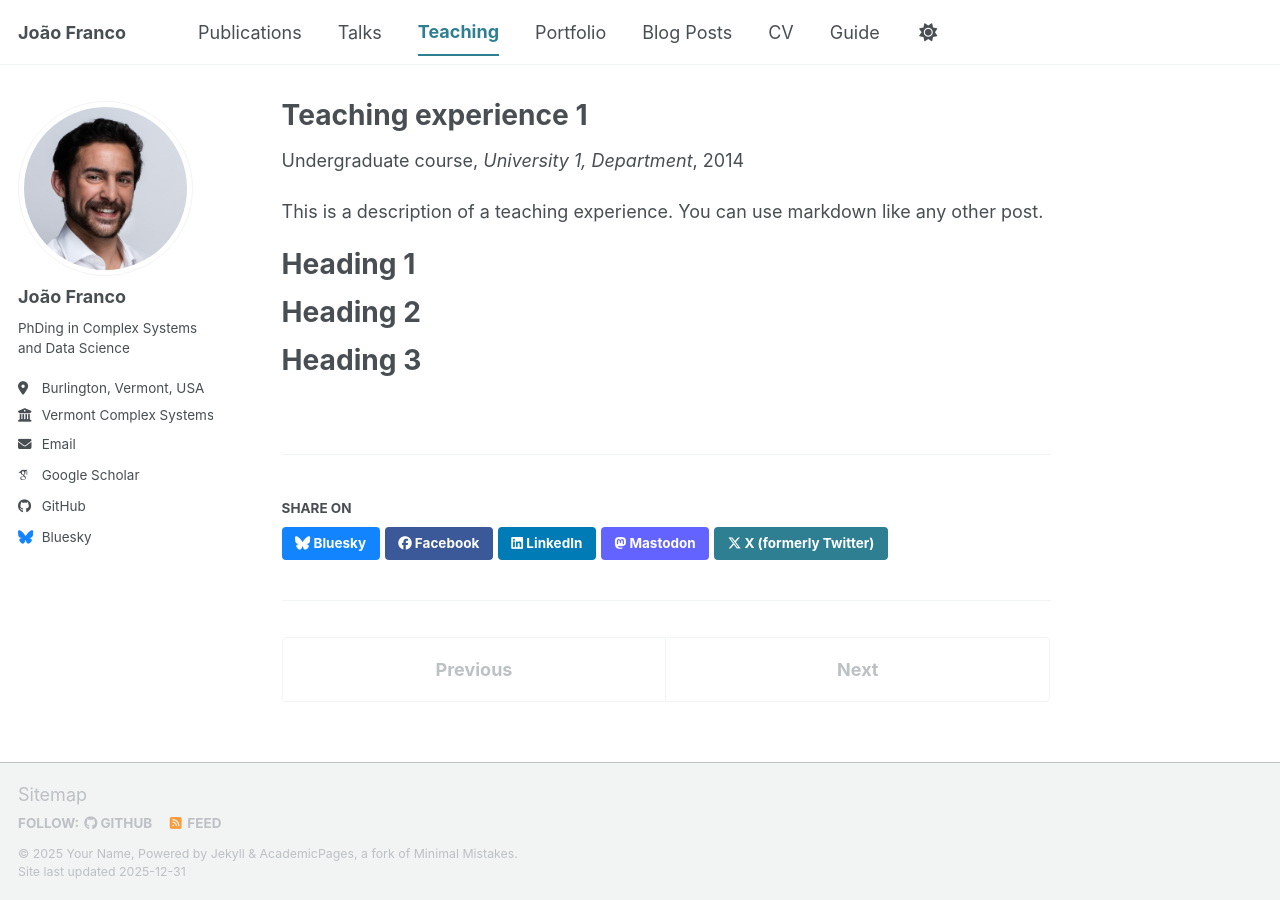
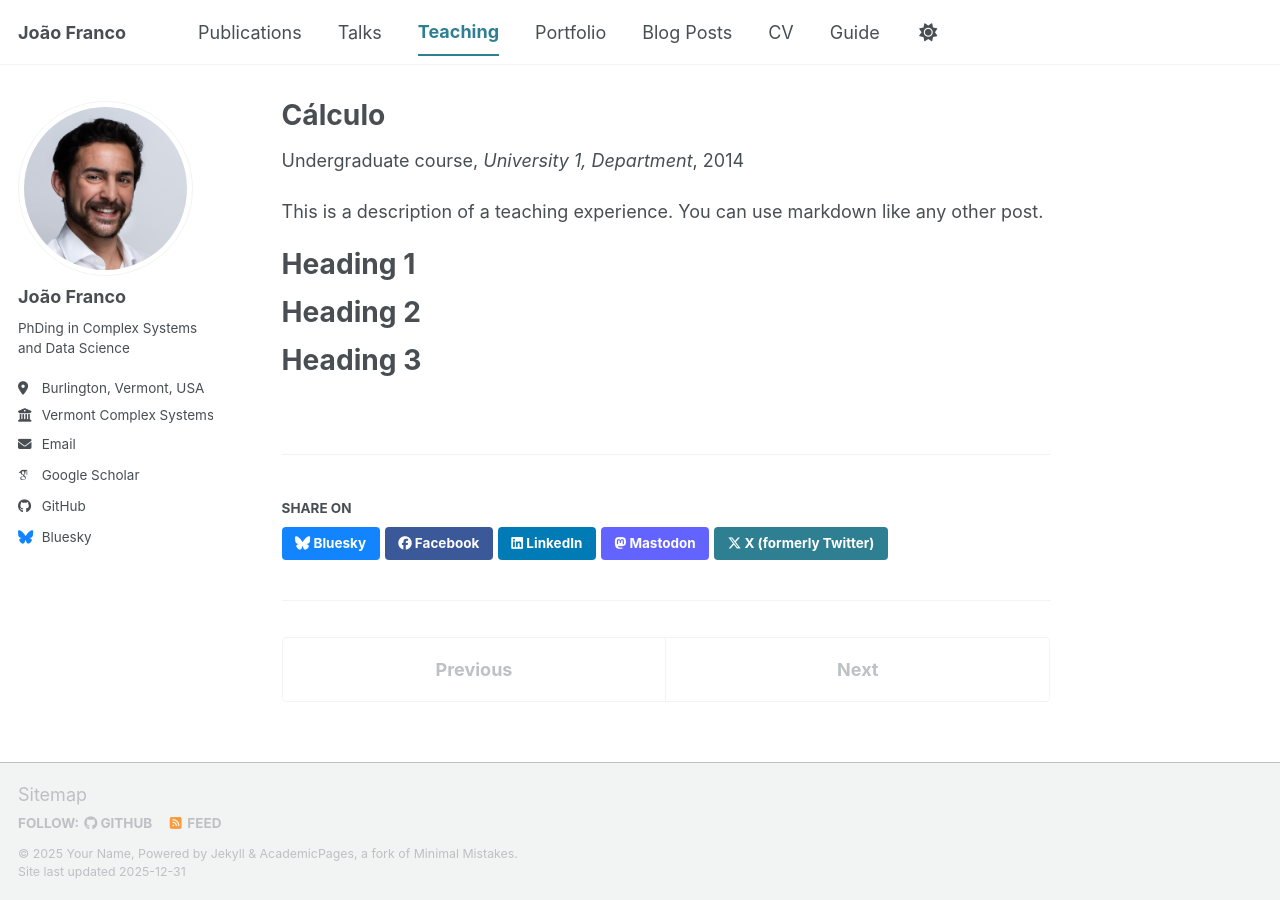
Before and after one commit to OkFranco/okfranco.github.io, a Jekyll site: the page built from _teaching/2014-spring-teaching-1.md, in a window 1280 px wide. Built offline with Jekyll 4.4.1, drawn with Linux system fonts in a browser that asks for light colours; some web fonts are replaced; a script bundle is joined from its source files by our own code; library files that are not in the unit come from our copies; a file with an impossible date is left out.

Commit message:
teaching_trial_II

```diff
--- a/_teaching/2014-spring-teaching-1.md
+++ b/_teaching/2014-spring-teaching-1.md
@@ -1,5 +1,5 @@
 ---
-title: "Teaching experience 1"
+title: "Cálculo "
 collection: teaching
 type: "Undergraduate course"
 permalink: /teaching/2014-spring-teaching-1
```
Also changed, not shown: _teaching/2018-calculos-teaching-3.md (renamed from _teaching/2018-calculas.md).
